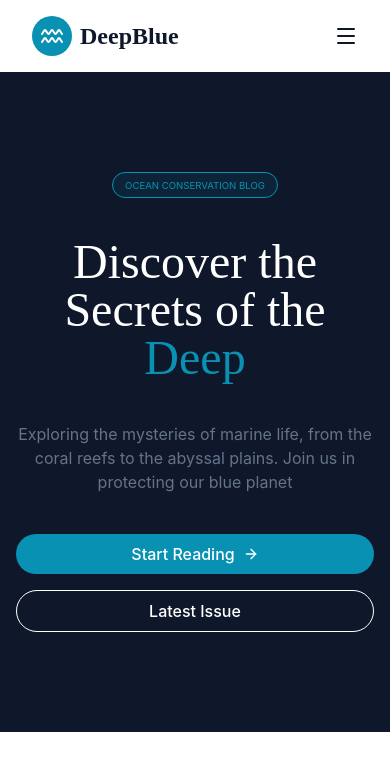
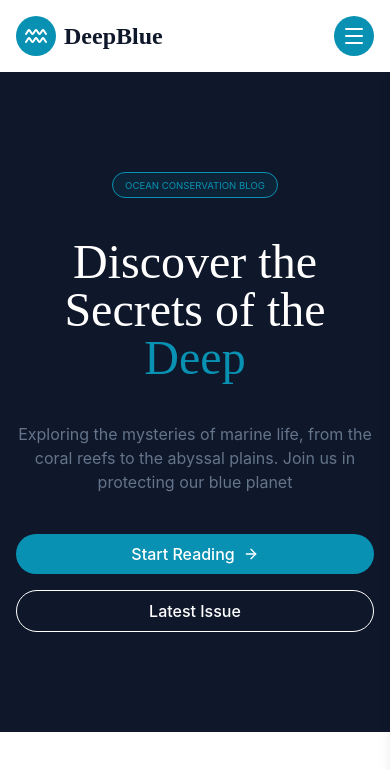
Before and after one commit to FBS-Viterbo/react-deepblue, a React (Vite) app: page / in a window 390 px wide. Shown: the top 770 px of the page. Built offline with nearby package versions, Linux system fonts and the light colour scheme.

Commit message:
navigation

```diff
--- a/src/components/Header.jsx
+++ b/src/components/Header.jsx
@@ -1,10 +1,12 @@
-import { ZodiacAquarius, Menu } from "lucide-react";
-import React from "react";
+import { ZodiacAquarius, Menu, X } from "lucide-react";
+import React, { useState } from "react";
 
 const Header = () => {
+  const [open, setOpen] = useState(false);
+
   return (
-    <header className="bg-white">
-      <div className="container mx-auto px-4">
+    <header className="bg-white relative z-50">
+      <div className="container mx-auto">
         <div className="wrapper flex items-center justify-between py-4">
           {/* left */}
           <div className="flex items-center gap-2">
@@ -16,7 +18,7 @@ const Header = () => {
             </h4>
           </div>
 
-          {/* right */}
+          {/* right (desktop) */}
           <div className="hidden md:flex items-center gap-6">
             <a href="#" className="text-text-secondary hover:text-primary">
               Marine Life
@@ -34,10 +36,47 @@ const Header = () => {
             <button className="btn btn--primary">Subscribe</button>
           </div>
 
-          {/* burger only visible when screen is small */}
-          <div className="md:hidden">
-            <Menu className="w-6 h-6 text-text-primary" />
+          {/* burger */}
+          <div
+            onClick={() => setOpen(!open)}
+            className="p-2 rounded-full bg-primary cursor-pointer md:hidden"
+          >
+            {open ? (
+              <X className="w-6 h-6 text-white" />
+            ) : (
+              <Menu className="w-6 h-6 text-white" />
+            )}
           </div>
+        </div>
+      </div>
+
+      {/* overlay below header */}
+      <div
+        onClick={() => setOpen(false)}
+        className={`fixed top-18 left-0 w-full h-[calc(100%-64px)] bg-black/30 backdrop-blur-sm transition-opacity duration-300 md:hidden
+        ${open ? "opacity-100 visible" : "opacity-0 invisible"}`}
+      />
+
+      {/* mobile nav */}
+      <div
+        className={`fixed top-[64px] right-0 h-[calc(100%-64px)] w-1/2 bg-white shadow-lg transform transition-transform duration-300 md:hidden z-50
+        ${open ? "translate-x-0" : "translate-x-full"}`}
+      >
+        <div className="flex flex-col gap-6 p-6">
+          <a href="#" className="text-text-secondary hover:text-primary">
+            Marine Life
+          </a>
+          <a href="#" className="text-text-secondary hover:text-primary">
+            Conservation
+          </a>
+          <a href="#" className="text-text-secondary hover:text-primary">
+            Expedition
+          </a>
+          <a href="#" className="text-text-secondary hover:text-primary">
+            About Us
+          </a>
+
+          <button className="btn btn--primary w-full">Subscribe</button>
         </div>
       </div>
     </header>
```
